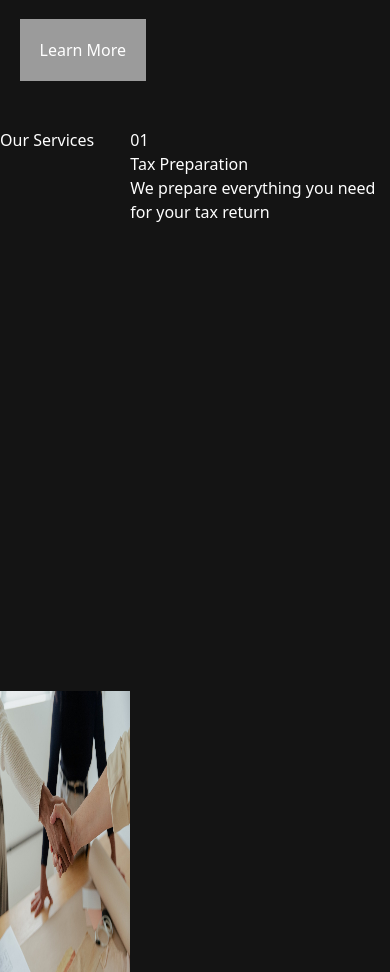
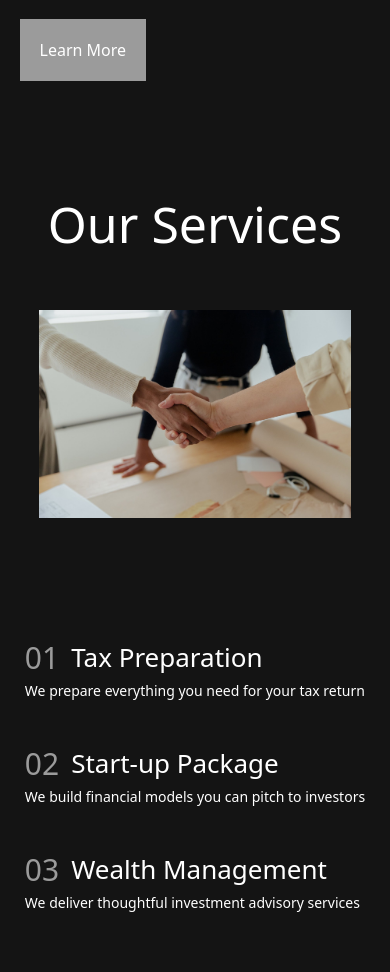
Before and after one commit to omarghandour/vortex, a React (Vite) app: page / in a window 390 px wide. Shown: the part 1560-2532 px from the top of the page. Built offline with nearby package versions, Linux system fonts and the light colour scheme.

Commit message:
third screen + responsive

```diff
--- a/src/components/ThirdPage.tsx
+++ b/src/components/ThirdPage.tsx
@@ -2,21 +2,38 @@ import hand from "../assets/s2.png";
 
 const ThirdPage = () => {
   return (
-    <div className=" bg-[#141414] flex h-full">
-      <div className="flex flex-col justify-between w-1/2">
-        <h1>Our Services</h1>
-        <img src={hand} alt="" className=" h-1/3 " />
+    <div className="bg-[#141414] flex h-full items-center justify-around xs:flex-col sm:flex-col">
+      <div className="flex flex-col justify-between w-1/2 xs:w-full sm:w-full xs:items-center sm:items-center">
+        <h1 className="text-[50px] mb-12">Our Services</h1>
+        <img src={hand} alt="" className="w-4/5" />
       </div>
-      <div>
+      <div className="flex flex-col gap-10">
         <div>
-          <span>01</span> <h1>Tax Preparation</h1>
-          <p>We prepare everything you need for your tax return</p>
+          <div className="flex items-center">
+            <span className="text-[#9B9B9B] text-[30px] pr-3">01</span>{" "}
+            <h1 className="text-[26px]">Tax Preparation</h1>
+          </div>
+          <p className="text-[14px]">
+            We prepare everything you need for your tax return
+          </p>
         </div>
         <div>
-          <span></span> <h1></h1> <p></p>
+          <div className="flex items-center">
+            <span className="text-[#9B9B9B] text-[30px] pr-3">02</span>{" "}
+            <h1 className="text-[26px]">Start-up Package</h1>
+          </div>
+          <p className="text-[14px]">
+            We build financial models you can pitch to investors
+          </p>
         </div>
         <div>
-          <span></span> <h1></h1> <p></p>
+          <div className="flex items-center">
+            <span className="text-[#9B9B9B] text-[30px] pr-3">03</span>{" "}
+            <h1 className="text-[26px]">Wealth Management</h1>
+          </div>
+          <p className="text-[14px]">
+            We deliver thoughtful investment advisory services
+          </p>
         </div>
       </div>
     </div>
```
